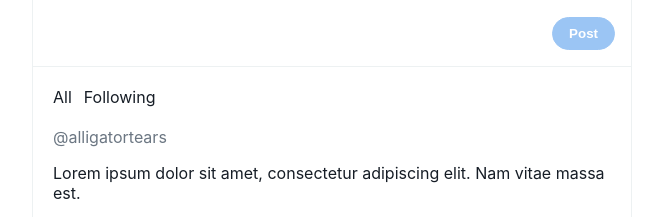
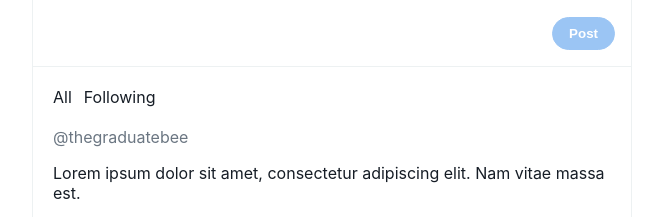
Before and after one commit to mpossas/app-posterr, a Vue app: page / in a window 1280 px wide. Shown: the part 120-337 px from the top of the page, without its empty margins (308-971 px from the left). Built offline with nearby package versions, Linux system fonts and the light colour scheme; what vue-final-modal would draw is missing.

Commit message:
Spacing adjustments

```diff
--- a/src/components/Draft.vue
+++ b/src/components/Draft.vue
@@ -187,7 +187,7 @@ function postDraft () {
 }
 
 .quote-container {
-  padding: 1rem;
+  padding: 1.5rem 1rem 1rem;
   margin: 0;
   border-bottom: none;
 }
--- a/src/components/Loading.vue
+++ b/src/components/Loading.vue
@@ -13,16 +13,16 @@
 .lds-ring {
   display: inline-block;
   position: relative;
-  width: 42px;
-  height: 42px;
+  width: 32px;
+  height: 32px;
 }
 .lds-ring div {
   box-sizing: border-box;
   display: block;
   position: absolute;
-  width: 28px;
-  height: 28px;
-  margin: 0.5rem;
+  width: 24px;
+  height: 24px;
+  margin: 0.25rem;
   border: 4px solid white;
   border-radius: 50%;
   animation: lds-ring 1.2s cubic-bezier(0.5, 0, 0.5, 1) infinite;
--- a/src/server/data.js
+++ b/src/server/data.js
@@ -20,8 +20,8 @@ const users = [
     follows: []
   },
   {
-    id: 1649434679994,
-    username: 'alligatortears',
+    id: 1649615676363,
+    username: 'thegraduatebee',
     loggedIn: false,
     follows: [1649547730535]
   }
@@ -51,10 +51,10 @@ const posts = [
     comment: 'Lorem ipsum dolor sit amet.'
   },
   {
-    id: 1649434679994,
+    id: 1649615714810,
     type: 'post',
-    author: 'alligatortears',
-    authorId: 1649434679994,
+    author: 'thegraduatebee',
+    authorId: 1649615676363,
     content: 'Lorem ipsum dolor sit amet, consectetur adipiscing elit. Nam vitae massa est.'
   }
 ]
```
